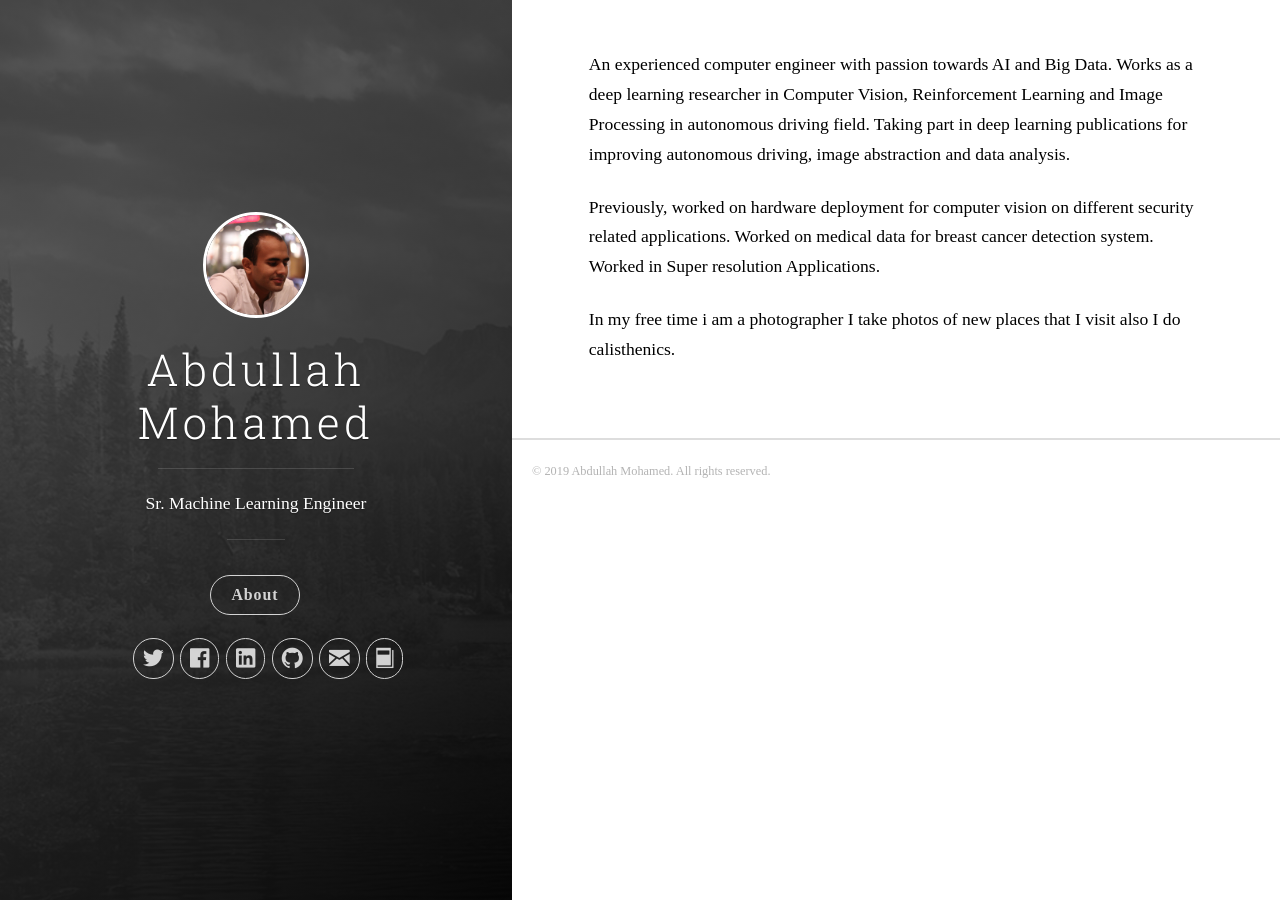
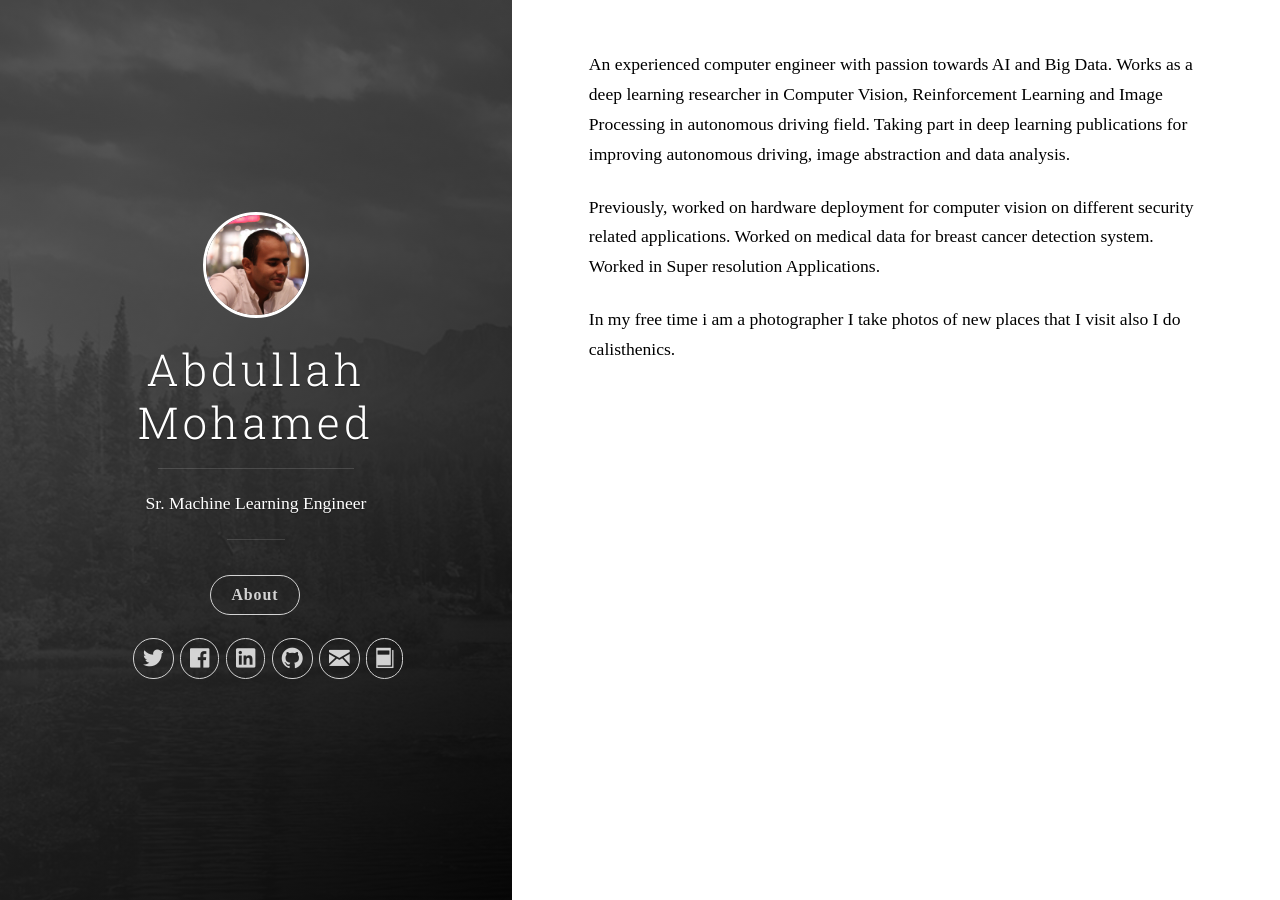
Before and after one commit to AbdullahMohamed55/AbdullahMohamed55.github.io, a Jekyll site: the page built from index.html, in a window 1280 px wide. Built offline with Jekyll 4.4.1, drawn with Linux system fonts in a browser that asks for light colours; the list of posts is cut into pages by our own code.

Commit message:
Update footer.html

```diff
--- a/_includes/footer.html
+++ b/_includes/footer.html
@@ -1,6 +1,4 @@
-<footer class="footer">
-  <span class="footer__copyright">&copy; {{ site.time | date: '%Y' }} {{ site.author.name }}. All rights reserved.</span>
-</footer>
+
 
 <script type="text/javascript" src="https://ajax.googleapis.com/ajax/libs/jquery/3.3.1/jquery.min.js"></script>
 <script type="text/javascript" src="{{ site.baseurl }}/js/main.js?{{site.time | date: '%s%N'}}"></script>
```
